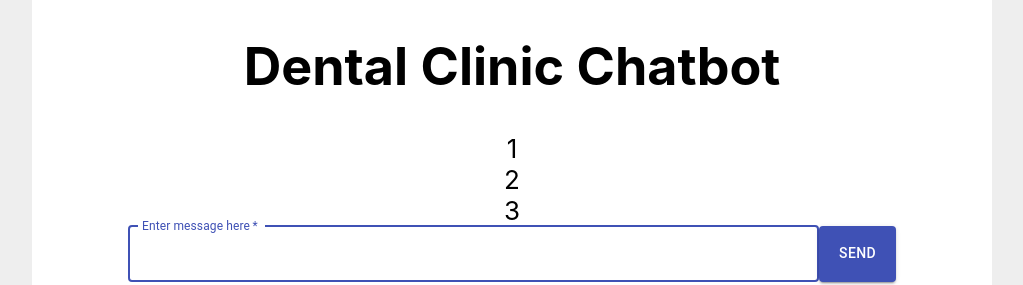
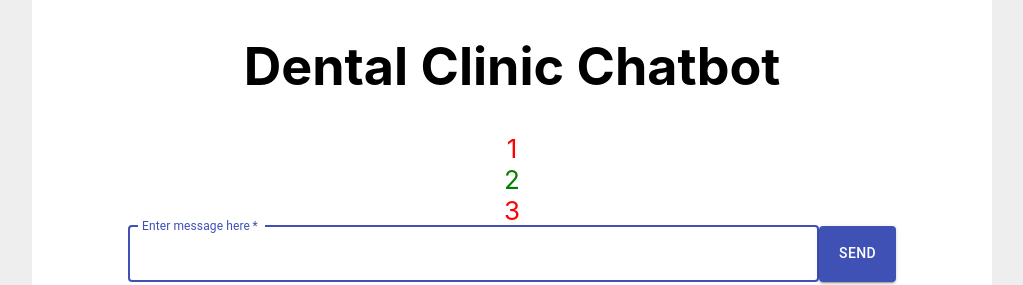
Before and after one commit to yifaneye/dental-clinic-chatbot-frontend, a React (Create React App) app: page / in a window 1280 px wide. Shown: the top 285 px of the page, without its empty margins (128-1151 px from the left). Built offline with nearby package versions, Linux system fonts and the light colour scheme.

Commit message:
Give different styles to message and reply

```diff
--- a/src/App.js
+++ b/src/App.js
@@ -23,6 +23,12 @@ const useStyles = makeStyles(() => ({
   },
   button: {
     height: '55.98px',
+  },
+  message: {
+    color: 'red',
+  },
+  reply: {
+    color: 'green',
   },
 }));
 
@@ -57,7 +63,7 @@ function App() {
         'type': 'message',
         'content': message,
       }, {
-        'type': reply,
+        'type': 'reply',
         'content': reply,
       }])
     } catch (e) {
@@ -77,7 +83,7 @@ function App() {
       <header className="App-header">
         <h1>Dental Clinic Chatbot</h1>
         {messages.map((item, index) => (
-          <div key={index}>
+          <div key={index} className={item.type === 'message' ? classes.message : classes.reply}>
             {item.content}
           </div>
         ))}
```
